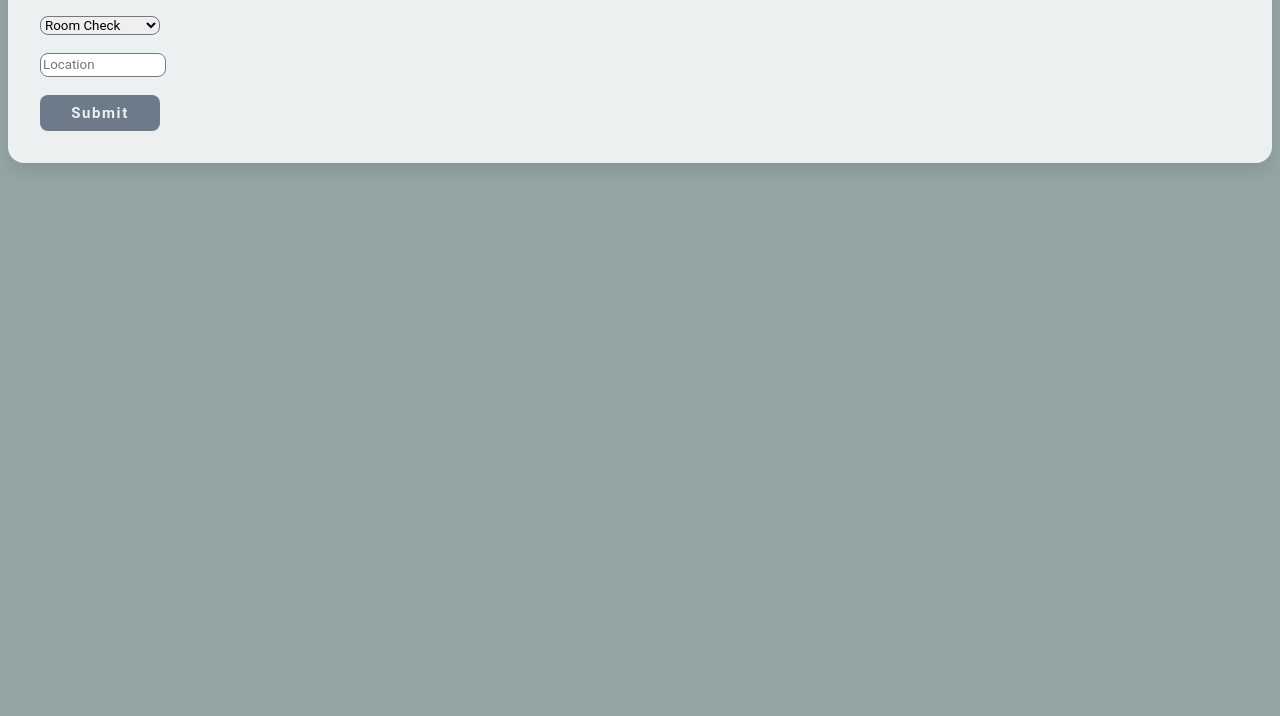
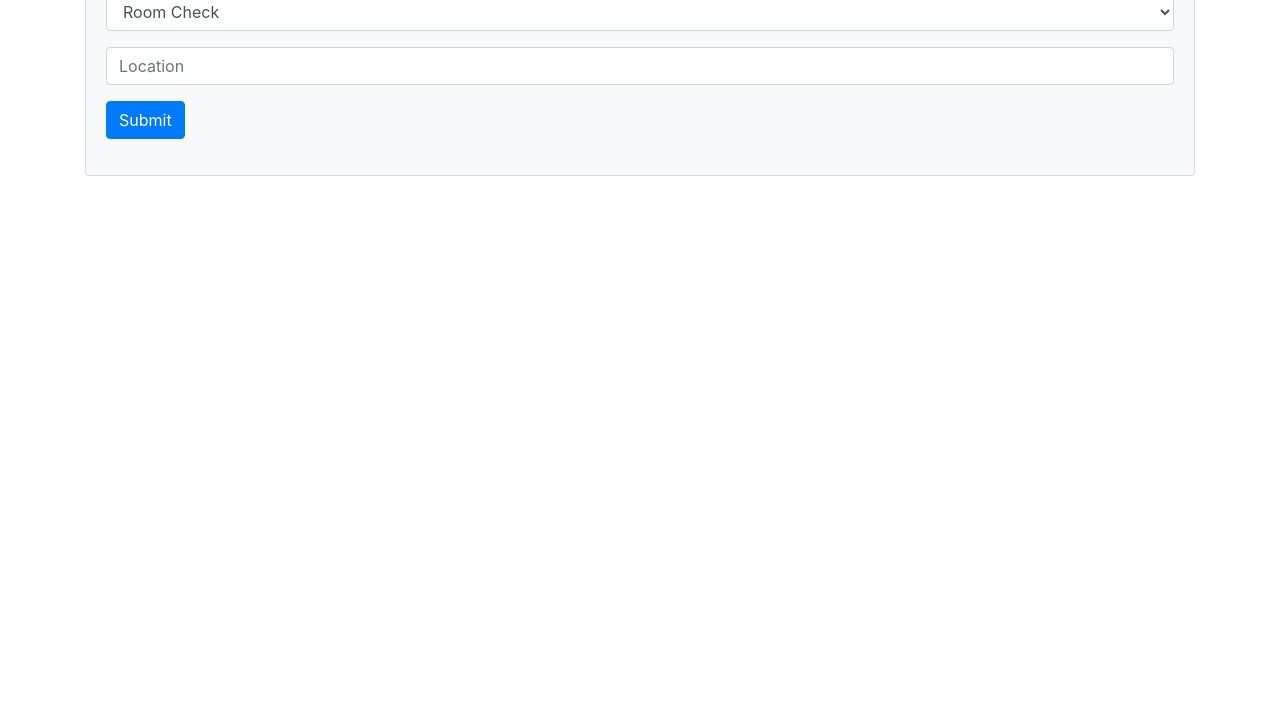
Before and after one commit to asimsedhain/Classroom-technology, a website: page public/app.html in a window 1280 px wide. Shown: the part 84-800 px from the top of the page. Drawn offline with nearby package versions, Linux system fonts and the light colour scheme.

Commit message:
added bootstrap and updated styles

```diff
--- a/public/app.html
+++ b/public/app.html
@@ -2,42 +2,69 @@
 <html>
 
 <head>
+	<meta charset="UTF-8">
+	<meta name="viewport" content="width=device-width, initial-scale=1.0">
+	<meta http-equiv="X-UA-Compatible" content="ie=edge">
 	<title>Classroom Technology</title>
+
+	<!---Bootstrap CDN-->
+	<link rel="stylesheet" href="https://stackpath.bootstrapcdn.com/bootstrap/4.3.1/css/bootstrap.min.css"
+		integrity="sha384-ggOyR0iXCbMQv3Xipma34MD+dH/1fQ784/j6cY/iJTQUOhcWr7x9JvoRxT2MZw1T" crossorigin="anonymous">
 
 	<!--Linking Style CSS File-->
 	<link rel="stylesheet" href="appStyle.css">
+
+	<link href="https://fonts.googleapis.com/css?family=Roboto&display=swap" rel="stylesheet">
 </head>
 
 <body>
-
-	<div class="card">
-		<div class="title">Classroom Technology</div>
+	<nav class="navbar navbar-dark bg-dark navbar-fixed-top">
+		<a class="navbar-brand" href="#">
+			Classroom Technology
+		</a>
+		<button id="logout" class="btn btn-light">
+			Logout
+		</button>
+	</nav>
+	<div class="container">
+		<div class="row">
+			<div class="col">
+				<div class="card bg-light mb-3">
+					<div class="card-body">
 				<form autocomplete="off" id="formGet">
-			<select id="option">
+					<div class="form-group">
+						<select id="option" class="form-control">
 							<option value="roomcheck">Room Check</option>
 							<option value="reimage">Reimage</option>
 							<option value="classroom">Classroom</option>
 						</select>
-			<br><br>
-			<input type="text" name="Location" id="location" placeholder="Location">
-			<br><br>
-			<input type="submit" value="Submit" id="submit" class="btn">
+					</div>
+					<div class="form-group">
+						<input type="text" class="form-control" name="Location" id="location" placeholder="Location">
+					</div>
+					<div class="form-group">
+						<input type="submit" class="btn btn-primary" value="Submit" id="submit">
+					</div>
 				</form>
 			</div>
+			</div>
+			</div>
+		</div>
 		<div style="position: absolute; top: 10px; right: 30px;">
-		<button id="logout" class="btn">
-			Logout
-		</button>
 			<br><br>
 			<div id="status"></div>
 		</div>
-	<br><br>
+		<div class="row">
+			<div class="col">
 				<div id="data">
 					<div id="Short Description" class="dataClass"></div>
-		<br>
+					<div class="card-body">
 						<div id="Work Notes" class="dataClass"></div>
 					</div>
-
+				</div>
+			</div>
+		</div>
+	</div>
 	<script src="script.js"></script>
 </body>
 
--- a/public/appStyle.css
+++ b/public/appStyle.css
@@ -1,71 +1,3 @@
-:root {
-	--input-padding-x: 1.5rem;
-	--input-padding-y: .75rem;
- }
-
- body {
-	background: #95A5A6;
- }
-
- .card{
-	padding: 2rem;
-	border: 0;
-   border-radius: 1rem;
-   box-shadow: 0 0.5rem 1rem 0 rgba(0, 0, 0, 0.1);
-   background:#ECF0F1;
-   position: relative;
- }
-
- .title{
-	margin-bottom: 2rem;
-	font-weight: 300;
-	font-size: 1.5rem;
-	font-family: 'Roboto', sans-serif;
- }
-
- .btn{
-	font-size: 15px;
-	border-radius: 0.5rem;
-	letter-spacing: .1rem;
-	font-weight: bold;
-	padding: 0.5rem;
-	transition: all 0.2s;
-	font-family: 'Roboto', sans-serif;
-	background: #6C7A89;
-	border-color: #6C7A89;
-	width: 10%;
-	color: #ECF0F1;
-   border: 1px solid transparent;
-
- }
-
- .btn:active{
-	background: #2c3e50;
- }
-
- #logout{
-	 width: 100%;
- }
-
- #location, #option{
-	width: 10%;
-	font-family: 'Roboto', sans-serif;
-	height: auto;
-	border-radius: 0.5rem;
-	line-height: 1.5;
-	border: 1px solid transparent;
-	/* border-color: #2c3e50; */
-	border-color: #6C7A89;
-
-	font-family: 'Roboto', sans-serif;
-
- }
-
- #data{
-	font-weight: 200;
-	font-size: 1rem;
-	font-family: 'Roboto', sans-serif;
- }
 
  .dataClass:active{
 	 color: #95A5A6;
--- a/public/script.js
+++ b/public/script.js
@@ -71,7 +71,8 @@ async function submit(e) {
 	let url = `https://classroom-technology.herokuapp.com/${option}/${location}`;
 	shortDescription.innerText = "Processing";
 	workNotes.innerText = "";
-	document.getElementById("data").classList.add("card");
+	document.getElementById("data").classList.add("card","bg-light", "mb-3");
+	shortDescription.classList.add("card-header")
 	let req = await fetch(url);
 	let rJson = await req.json();
 	if (req.status == 200 && option === "classroom") {
--- a/public/style.css
+++ b/public/style.css
@@ -1,111 +1,10 @@
-:root {
-    --input-padding-x: 1.5rem;
-    --input-padding-y: .75rem;
-  }
 
-  body {
-    background: #95A5A6;
-  }
-
-  .card-signin {
-    border: 0;
-    border-radius: 1rem;
-    box-shadow: 0 0.5rem 1rem 0 rgba(0, 0, 0, 0.1);
-    background:#ECF0F1;
-    position: relative;
-    left:350px;
+.card-signin {
     top:150px;
   }
 
-  .card-signin .card-title {
-    margin-bottom: 2rem;
-    font-weight: 300;
-    font-size: 2.5rem;
-    font-family: 'Roboto', sans-serif;
+  body{
+		background-color: #343a40;
+		background-image: linear-gradient(#868e96, #343a40);
+		background: radial-gradient( #343a40, #495057) no-repeat center center fixed;
   }
-
-  .card-signin .card-body {
-    padding: 2rem;
-  }
-
-  .form-signin {
-    width: 100%;
-  }
-
-  .form-signin .btn {
-    font-size: 15px;
-    border-radius: 1rem;
-    letter-spacing: .1rem;
-    font-weight: bold;
-    padding: 1rem;
-    transition: all 0.2s;
-	 font-family: 'Roboto', sans-serif;
-	 background: #6C7A89;
-    border-color: #6C7A89;
-  }
-
-  .form-label-group {
-    position: relative;
-    margin-bottom: 1rem;
-  }
-
-  .form-label-group input {
-    height: auto;
-    border-radius: 1rem;
-  }
-
-  .form-label-group>input,
-  .form-label-group>label {
-    padding: var(--input-padding-y) var(--input-padding-x);
-  }
-
-  .form-label-group>label {
-    position: absolute;
-    top: 0;
-    left: 0;
-    display: block;
-    width: 100%;
-    margin-bottom: 0;
-    /* Override default `<label>` margin */
-    line-height: 1.5;
-    color: #ECF0F1;
-    border: 1px solid transparent;
-    border-radius: .25rem;
-    transition: all .1s ease-in-out;
-  }
-
-
-
-
-  /* Fallback for Edge
-  -------------------------------------------------- */
-
-  @supports (-ms-ime-align: auto) {
-    .form-label-group>label {
-      display: none;
-    }
-    .form-label-group input::-ms-input-placeholder {
-      color: #777;
-    }
-  }
-
-  /* Fallback for IE
-  -------------------------------------------------- */
-
-  @media all and (-ms-high-contrast: none),
-  (-ms-high-contrast: active) {
-    .form-label-group>label {
-      display: none;
-    }
-    .form-label-group input:-ms-input-placeholder {
-      color: #777;
-    }
-  }
-
-
-  @media only screen and (max-width: 600px) {
-    .card-signin {
-		left:0px;
-		top:180px;
-      }
-  }
```
Also changed, not shown: public/login.html (+8 -8 lines). Lines whose indentation alone changed are shown as unchanged.
